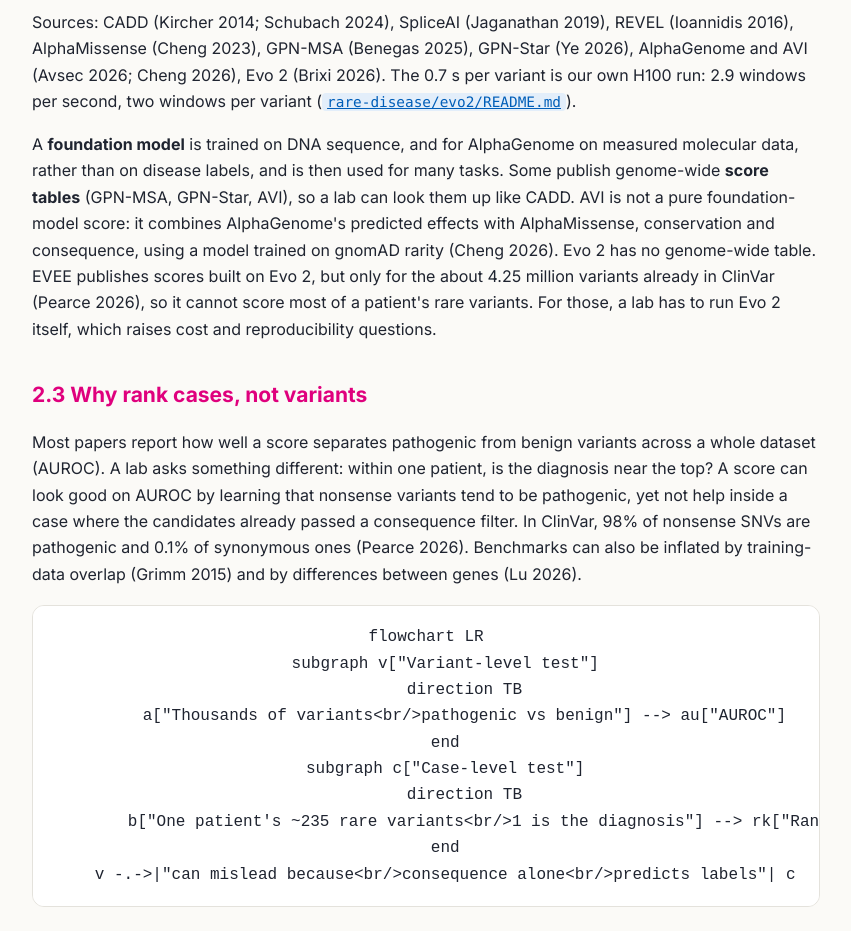
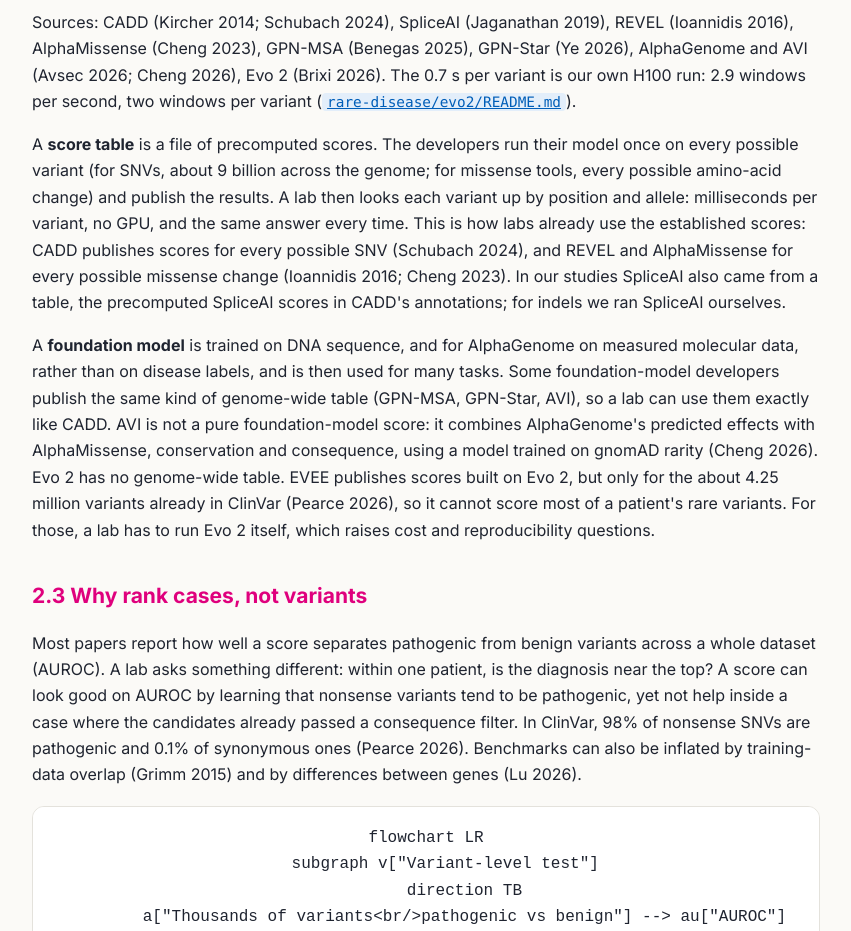
Before and after one commit to rewire-bio/amp-2026-studies, a plain HTML site: page docs/index.html in a window 1280 px wide. Shown: the part 2520-3451 px from the top of the page, without its empty margins (344-1195 px from the left). Drawn offline with Linux system fonts and the light colour scheme; a script that the page names is missing.

Commit message:
Guide: explain what a score table is

```diff
--- a/docs/index.html
+++ b/docs/index.html
@@ -124,7 +124,8 @@ footer { border-top: 1px solid var(--line); color: var(--muted); font-size: 14px
     style fm fill:#fde2ef,stroke:#df007d
     style est fill:#e3eefa,stroke:#005eb8</pre>
 <p>Sources: CADD (Kircher 2014; Schubach 2024), SpliceAI (Jaganathan 2019), REVEL (Ioannidis 2016), AlphaMissense (Cheng 2023), GPN-MSA (Benegas 2025), GPN-Star (Ye 2026), AlphaGenome and AVI (Avsec 2026; Cheng 2026), Evo 2 (Brixi 2026). The 0.7 s per variant is our own H100 run: 2.9 windows per second, two windows per variant (<a href="https://github.com/rewire-bio/amp-2026-studies/blob/main/rare-disease/evo2/README.md"><code>rare-disease/evo2/README.md</code></a>).</p>
-<p>A <strong>foundation model</strong> is trained on DNA sequence, and for AlphaGenome on measured molecular data, rather than on disease labels, and is then used for many tasks. Some publish genome-wide <strong>score tables</strong> (GPN-MSA, GPN-Star, AVI), so a lab can look them up like CADD. AVI is not a pure foundation-model score: it combines AlphaGenome's predicted effects with AlphaMissense, conservation and consequence, using a model trained on gnomAD rarity (Cheng 2026). Evo 2 has no genome-wide table. EVEE publishes scores built on Evo 2, but only for the about 4.25 million variants already in ClinVar (Pearce 2026), so it cannot score most of a patient's rare variants. For those, a lab has to run Evo 2 itself, which raises cost and reproducibility questions.</p>
+<p>A <strong>score table</strong> is a file of precomputed scores. The developers run their model once on every possible variant (for SNVs, about 9 billion across the genome; for missense tools, every possible amino-acid change) and publish the results. A lab then looks each variant up by position and allele: milliseconds per variant, no GPU, and the same answer every time. This is how labs already use the established scores: CADD publishes scores for every possible SNV (Schubach 2024), and REVEL and AlphaMissense for every possible missense change (Ioannidis 2016; Cheng 2023). In our studies SpliceAI also came from a table, the precomputed SpliceAI scores in CADD's annotations; for indels we ran SpliceAI ourselves.</p>
+<p>A <strong>foundation model</strong> is trained on DNA sequence, and for AlphaGenome on measured molecular data, rather than on disease labels, and is then used for many tasks. Some foundation-model developers publish the same kind of genome-wide table (GPN-MSA, GPN-Star, AVI), so a lab can use them exactly like CADD. AVI is not a pure foundation-model score: it combines AlphaGenome's predicted effects with AlphaMissense, conservation and consequence, using a model trained on gnomAD rarity (Cheng 2026). Evo 2 has no genome-wide table. EVEE publishes scores built on Evo 2, but only for the about 4.25 million variants already in ClinVar (Pearce 2026), so it cannot score most of a patient's rare variants. For those, a lab has to run Evo 2 itself, which raises cost and reproducibility questions.</p>
 <h3 id="23-why-rank-cases-not-variants">2.3 Why rank cases, not variants</h3>
 <p>Most papers report how well a score separates pathogenic from benign variants across a whole dataset (AUROC). A lab asks something different: within one patient, is the diagnosis near the top? A score can look good on AUROC by learning that nonsense variants tend to be pathogenic, yet not help inside a case where the candidates already passed a consequence filter. In ClinVar, 98% of nonsense SNVs are pathogenic and 0.1% of synonymous ones (Pearce 2026). Benchmarks can also be inflated by training-data overlap (Grimm 2015) and by differences between genes (Lu 2026).</p>
 <pre class="mermaid">flowchart LR
```
Also changed, not shown: 1 other file.
